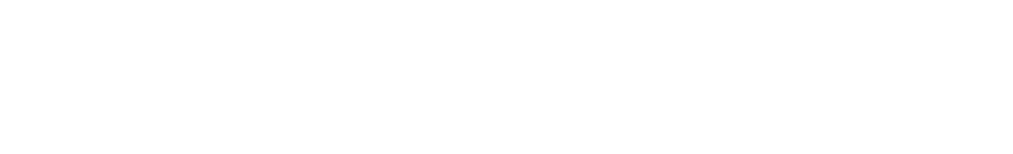
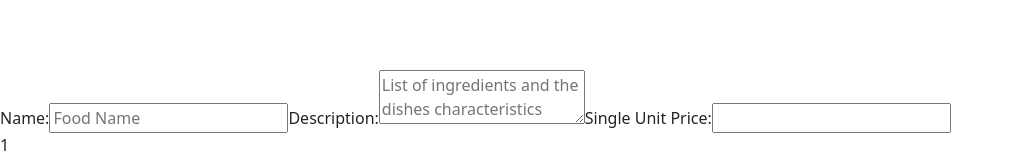
Before and after one commit to Shlandie/Food-Order-WebApp, a React (Create React App) app in the folder front/: page / in a window 1280 px wide. Shown: the part 1804-1958 px from the top of the page, without its empty margins (0-1013 px from the left). Before the commit the page ends 1874 px from the top, so only its background shows below. Built offline with nearby package versions, Linux system fonts and the light colour scheme; a web font is replaced by a local one.

Commit message:
Adding abstract styling for menu edit

```diff
--- a/front/src/App.js
+++ b/front/src/App.js
@@ -2,6 +2,7 @@ import 'bootstrap/dist/css/bootstrap.min.css';
 import './App.css';
 
 import Navigation from "./components/Navigation/Navigation";
+import MenuEditAdmin from './components/MenuEditAdmin/MenuEditAdmin';
 import Order from './components/Order/Order';
 
 function App() {
@@ -9,6 +10,7 @@ function App() {
     <>
       <Navigation />
       <Order />
+      <MenuEditAdmin />
     </>
   );
 }
--- /dev/null
+++ b/front/src/components/MenuEditAdmin/MenuEditAdmin.js
@@ -0,0 +1,27 @@
+function MenuEditAdmin() {
+    return (
+        <>
+            <form className="menuAddForm">
+                {/* <label for="picture">Picture:</label>
+        <input type="file" required></input> */}
+
+                <label for="name">Name:</label>
+                <input type="text" name="name" placeholder="Food Name" required></input>
+
+
+                <label for="description">Description:</label>
+                <textarea name="description" placeholder="List of ingredients and the dishes characteristics" required></textarea>
+
+                <label for="price">Single Unit Price:</label>
+                <input type="number" required min="0"></input>
+            </form>
+
+            <div className="menuItem">
+                <span>1</span>
+
+            </div>
+        </>
+    );
+}
+
+export default MenuEditAdmin;
```
